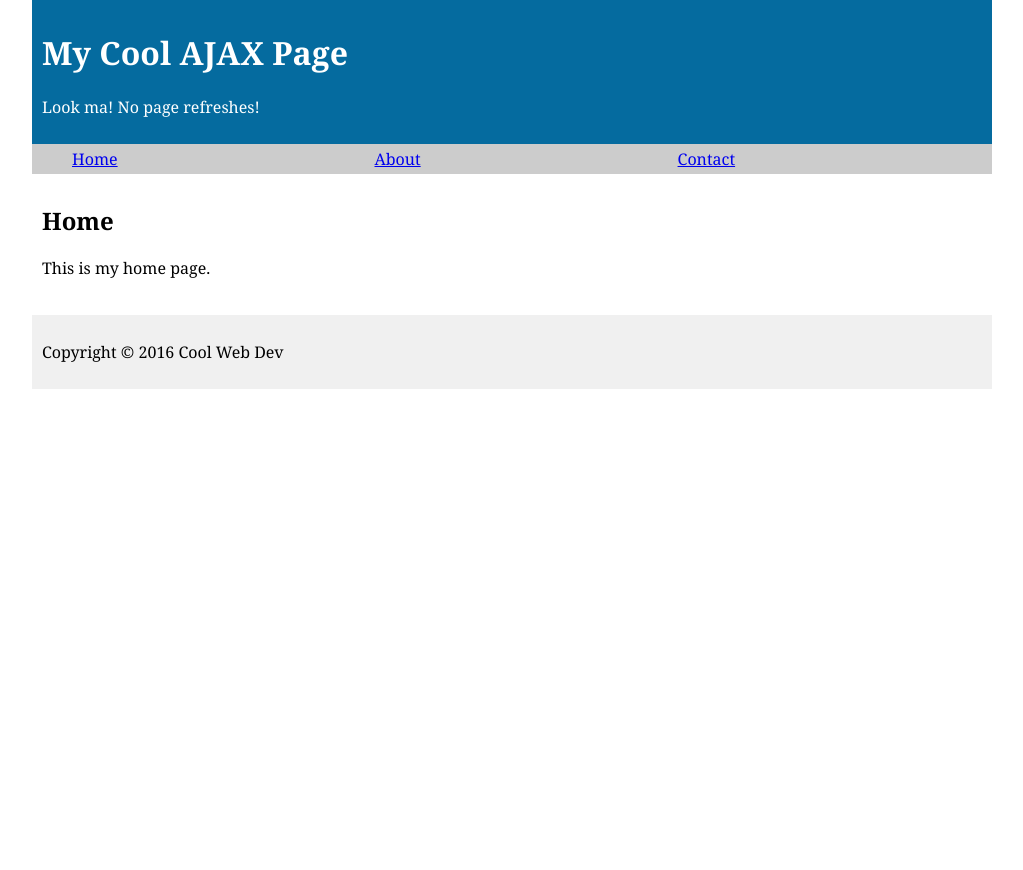
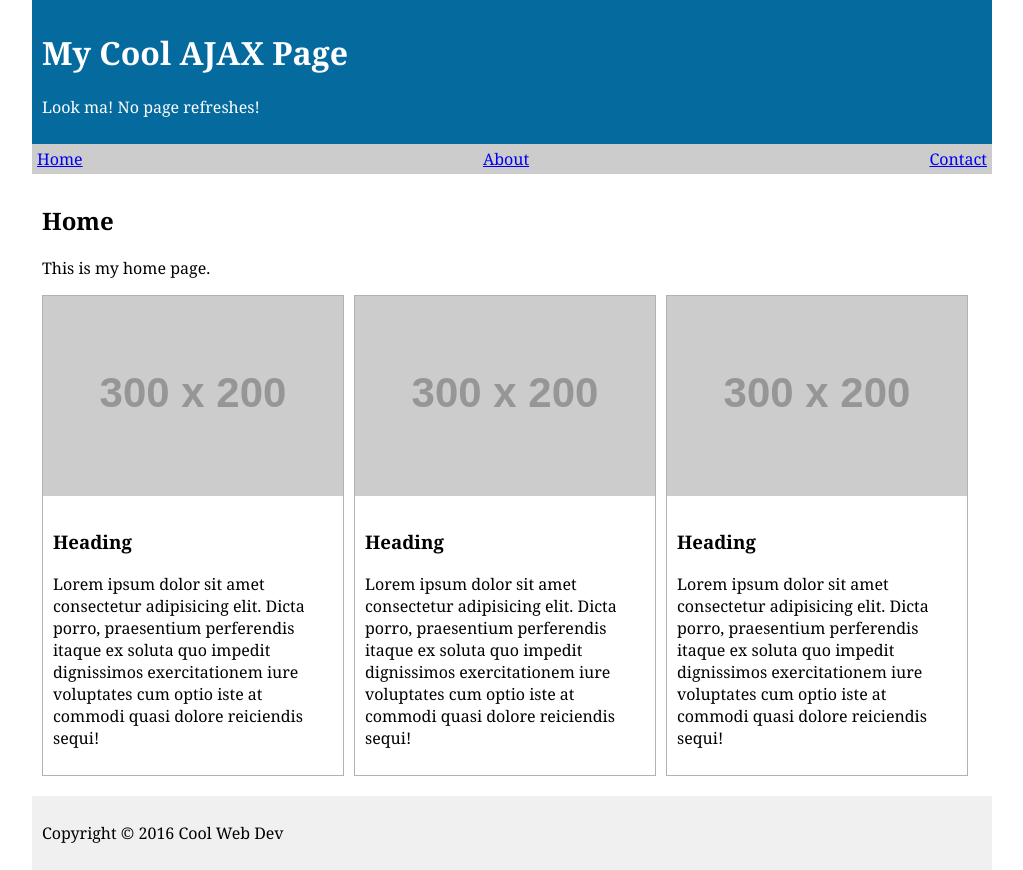
Before and after one commit to RachelleT/info2180-ajax, a PHP site: page /no-refresh-example.php in a window 1280 px wide. Shown: the whole page, without its empty margins (128-1151 px from the left). Before the commit the page ends 389 px from the top, so only its background shows below. Run offline with PHP 8.4, Linux system fonts and the light colour scheme; grey boxes labelled with a size stand in for pictures from a placeholder-image service; some libraries are stand-ins or nearby versions.

Commit message:
updated homepage for no refresh example

```diff
--- a/home.php
+++ b/home.php
@@ -1,2 +1,26 @@
 <h2>Home</h2>
 <p>This is my home page.</p>
+
+<div class="card-grid">
+    <div class="card">
+        <img src="http://placehold.it/300x200" alt="">
+        <div class="card-body">
+            <h3>Heading</h3>
+            <p>Lorem ipsum dolor sit amet consectetur adipisicing elit. Dicta porro, praesentium perferendis itaque ex soluta quo impedit dignissimos exercitationem iure voluptates cum optio iste at commodi quasi dolore reiciendis sequi!</p>
+        </div>
+    </div>
+    <div class="card">
+        <img src="http://placehold.it/300x200" alt="">
+        <div class="card-body">
+            <h3>Heading</h3>
+            <p>Lorem ipsum dolor sit amet consectetur adipisicing elit. Dicta porro, praesentium perferendis itaque ex soluta quo impedit dignissimos exercitationem iure voluptates cum optio iste at commodi quasi dolore reiciendis sequi!</p>
+        </div>
+    </div>
+    <div class="card">
+        <img src="http://placehold.it/300x200" alt="">
+        <div class="card-body">
+            <h3>Heading</h3>
+            <p>Lorem ipsum dolor sit amet consectetur adipisicing elit. Dicta porro, praesentium perferendis itaque ex soluta quo impedit dignissimos exercitationem iure voluptates cum optio iste at commodi quasi dolore reiciendis sequi!</p>
+        </div>
+    </div>
+</div>
--- a/styles.css
+++ b/styles.css
@@ -40,14 +40,26 @@ nav {
 nav ul {
   display: flex;
   align-items: center;
+  justify-content: space-between;
   margin: 0;
+  padding: 0;
   height: 30px;
 }
 
 nav ul li {
-  flex-direction: row;
-  flex-grow: 1;
+  /* flex-direction: row; */
+  /* flex-grow: 1; */
   list-style: none;
+  padding: 3px 5px;
+}
+
+nav ul li a {
+  display: block;
+}
+
+nav ul li.active {
+  background: #064771;
+  color: #ffffff;
 }
 
 /* Forms */
@@ -91,3 +103,23 @@ nav ul li {
   border-radius: 4px;
   cursor: pointer;
 }
+
+/* Card */
+.card-grid {
+  display: grid;
+  grid-template-columns: repeat(3, 302px);
+  grid-gap: 10px;
+}
+
+.card-grid .card {
+  background: #ffffff;
+  border: 1px solid rgba(0, 0, 0, 0.3);
+}
+
+.card-grid .card img {
+  display: inline;
+}
+
+.card-grid .card .card-body {
+  padding: 10px;
+}
```
